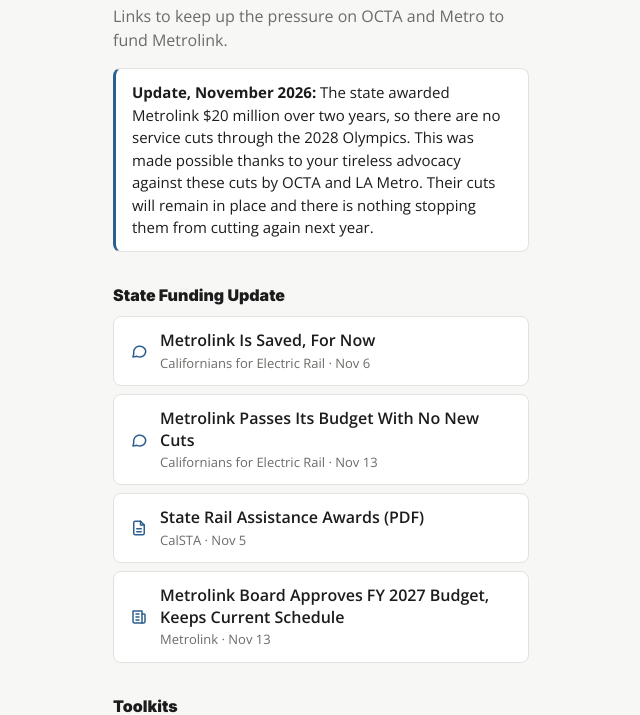
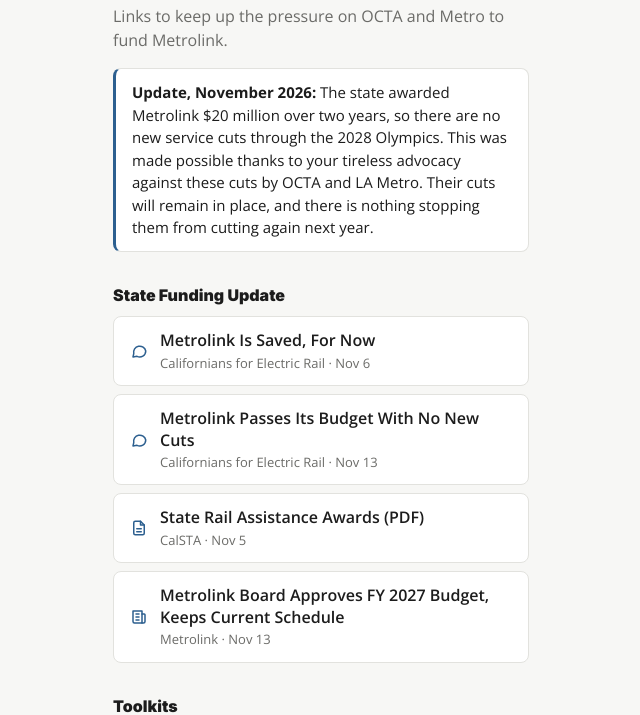
Before and after one commit to andrewcgraves/cer-links, a plain HTML site: page index.html in a window 1280 px wide. Shown: the part 88-803 px from the top of the page, without its empty margins (319-959 px from the left). Drawn offline with Linux system fonts and the light colour scheme; a script that the page names is missing.

Commit message:
fix(page): say no new service cuts in the funding update note
Co-Authored-By: Claude Opus 5.5 <noreply@anthropic.com>
Claude-Session: https://claude.ai/code/session_01MXZvPQ4GNCZPCjMCdj3b2n

```diff
--- a/index.html
+++ b/index.html
@@ -81,7 +81,7 @@
         <header class="hero">
           <h1>Save Metrolink</h1>
           <p class="tagline">Links to keep up the pressure on OCTA and Metro to fund Metrolink.</p>
-          <p class="update"><strong>Update, November 2026:</strong> The state awarded Metrolink $20 million over two years, so there are no service cuts through the 2028 Olympics. This was made possible thanks to your tireless advocacy against these cuts by OCTA and LA Metro. Their cuts will remain in place and there is nothing stopping them from cutting again next year.</p>
+          <p class="update"><strong>Update, November 2026:</strong> The state awarded Metrolink $20 million over two years, so there are no new service cuts through the 2028 Olympics. This was made possible thanks to your tireless advocacy against these cuts by OCTA and LA Metro. Their cuts will remain in place, and there is nothing stopping them from cutting again next year.</p>
         </header>
 
         <section class="link-section" aria-labelledby="update-heading">
```
